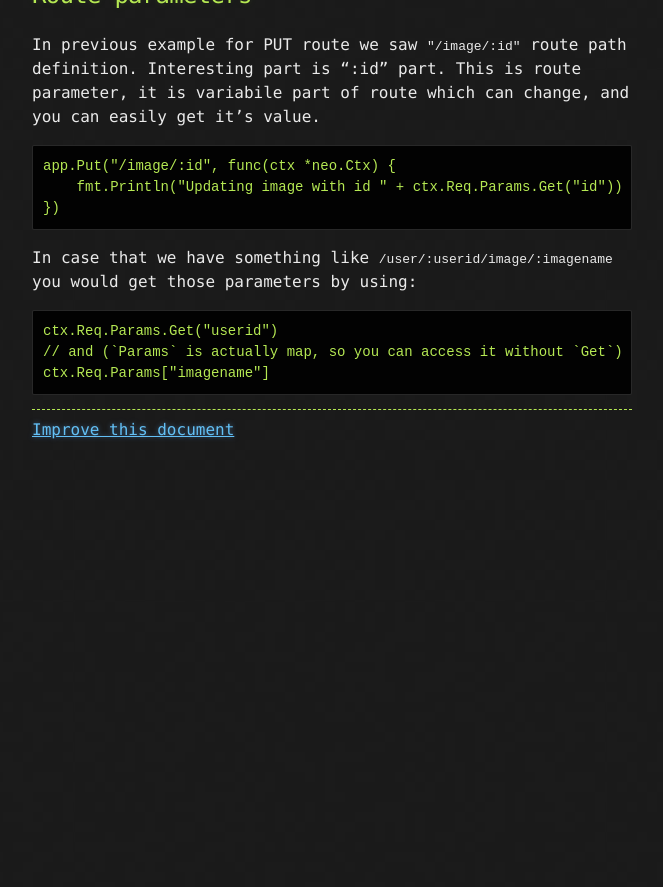
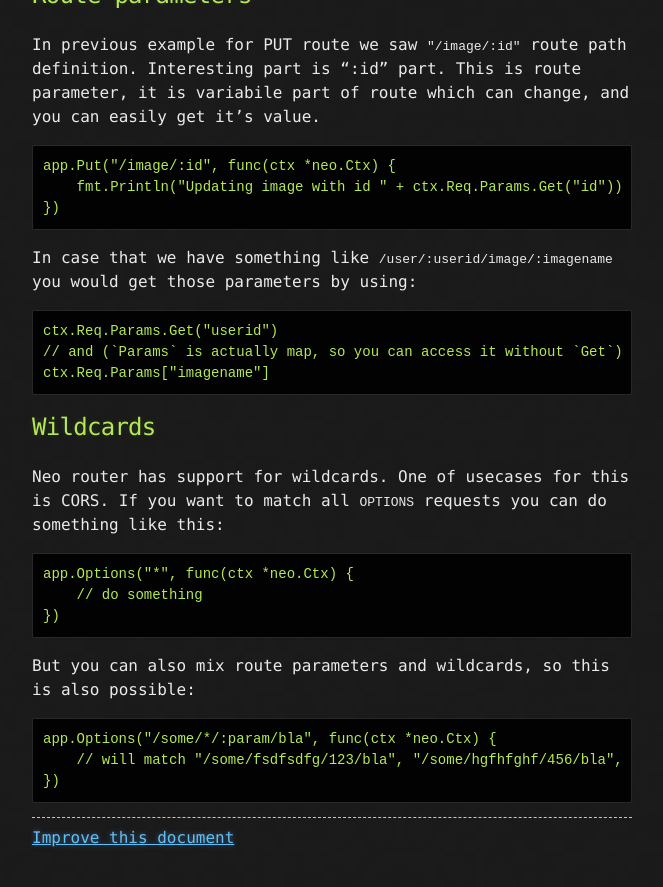
Before and after one commit to ivpusic/neo, a Jekyll site: the page built from _posts/2015-01-23-routing.md, in a window 1280 px wide and 900 px high, scrolled down 995 px. Shown: the top 887 px of the window, without its empty margins (458-1121 px from the left). Built offline with Jekyll 4.4.1, drawn with Linux system fonts in a browser that asks for light colours; nearby versions of some CDN libraries; Markdown is read by kramdown in place of the engine named in the settings; before the commit the page ends 1487 px from its top, so only the background shows below that.

Commit message:
Update 2015-01-23-routing.md

````diff
--- a/_posts/2015-01-23-routing.md
+++ b/_posts/2015-01-23-routing.md
@@ -46,3 +46,18 @@ ctx.Req.Params.Get("userid")
 // and (`Params` is actually map, so you can access it without `Get`)
 ctx.Req.Params["imagename"]
 ```
+
+## Wildcards
+Neo router has support for wildcards. One of usecases for this is CORS. If you want to match all ``OPTIONS`` requests you can do something like this:
+```Go
+app.Options("*", func(ctx *neo.Ctx) {
+    // do something
+})
+```
+
+But you can also mix route parameters and wildcards, so this is also possible:
+```Go
+app.Options("/some/*/:param/bla", func(ctx *neo.Ctx) {
+    // will match "/some/fsdfsdfg/123/bla", "/some/hgfhfghf/456/bla", etc.
+})
+```
````
